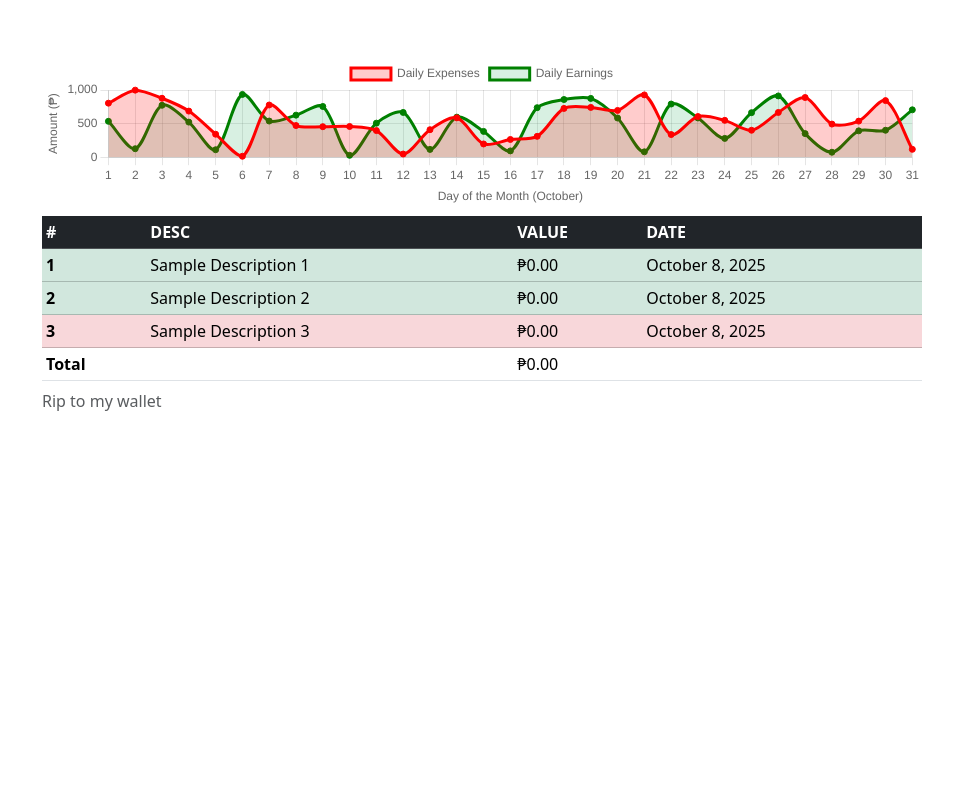
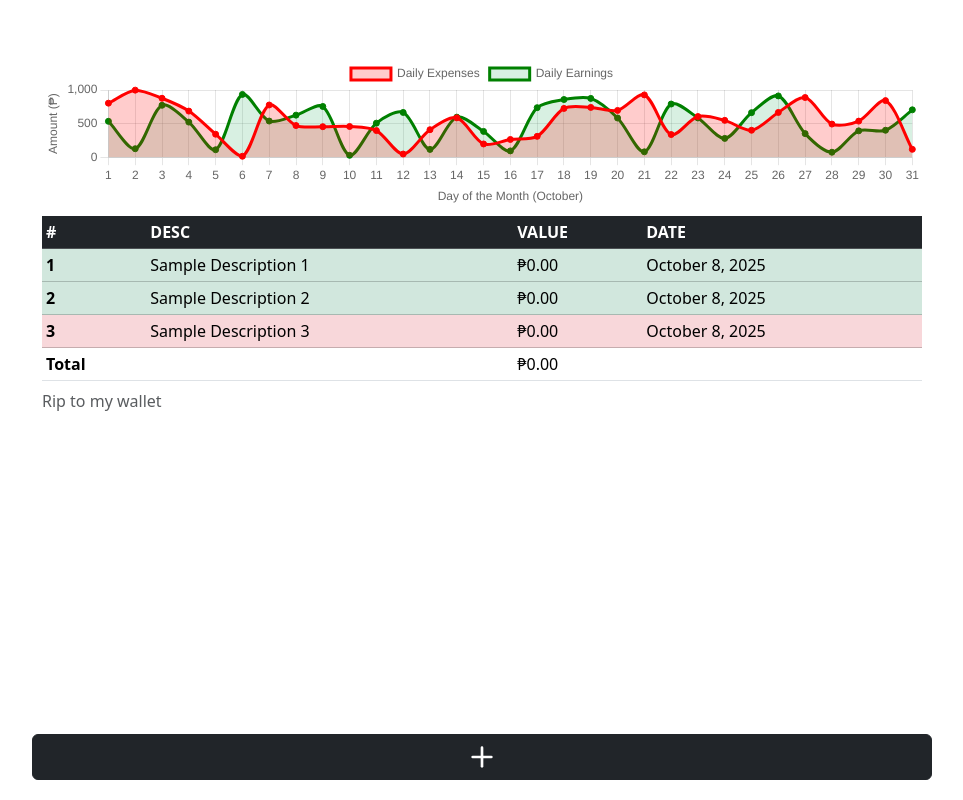
Before and after one commit to yuan-miranda/peralytics, a website: page public/index.html in a window 1280 px wide. Shown: the whole page, without its empty margins (158-1121 px from the left). Drawn offline with nearby package versions, Linux system fonts and the light colour scheme.

Commit message:
Add lucide dependency and implement floating button in index.html

```diff
--- a/package.json
+++ b/package.json
@@ -18,6 +18,7 @@
   },
   "homepage": "https://github.com/yuan-miranda/peralytics#readme",
   "dependencies": {
-    "@libsql/client": "^0.15.15"
+    "@libsql/client": "^0.15.15",
+    "lucide": "^0.545.0"
   }
 }
--- a/public/index.html
+++ b/public/index.html
@@ -7,12 +7,24 @@
     <title>Pera Analytics</title>
     <link rel="stylesheet" href="https://cdn.jsdelivr.net/npm/bootstrap@5.3.8/dist/css/bootstrap.min.css">
     <script src="https://cdn.jsdelivr.net/npm/chart.js@4.5.0/dist/chart.umd.min.js"></script>
-
+    <script src="https://unpkg.com/lucide@latest"></script>
     <style>
+        .floating-btn {
+            position: fixed;
+            bottom: 20px;
+            left: 50%;
+            transform: translateX(-50%);
+            width: calc(100% - 20px);
+            max-width: 900px;
+        }
     </style>
 </head>
 
 <body>
+    <button class="floating-btn btn btn-dark">
+        <i data-lucide="plus" style="width:32px; height:32px;"></i>
+    </button>
+
     <div class="mt-5" style="max-width: 900px; margin: auto; padding: 10px;">
         <div class="table-responsive">
             <div class="canvas-wrapper">
@@ -59,6 +71,9 @@
             </table>
         </div>
     </div>
+    <script>
+        lucide.createIcons();
+    </script>
     <script>
         const currentDate = new Date();
         const daysInMonth = new Date(currentDate.getFullYear(), currentDate.getMonth() + 1, 0).getDate();
```
Also changed, not shown: 1 other file.
